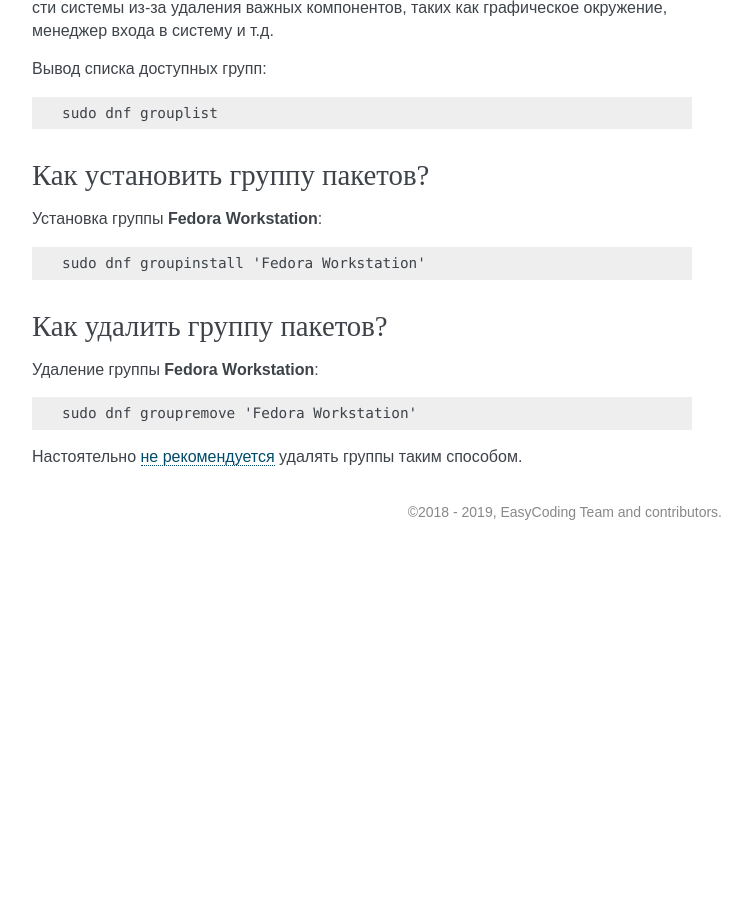
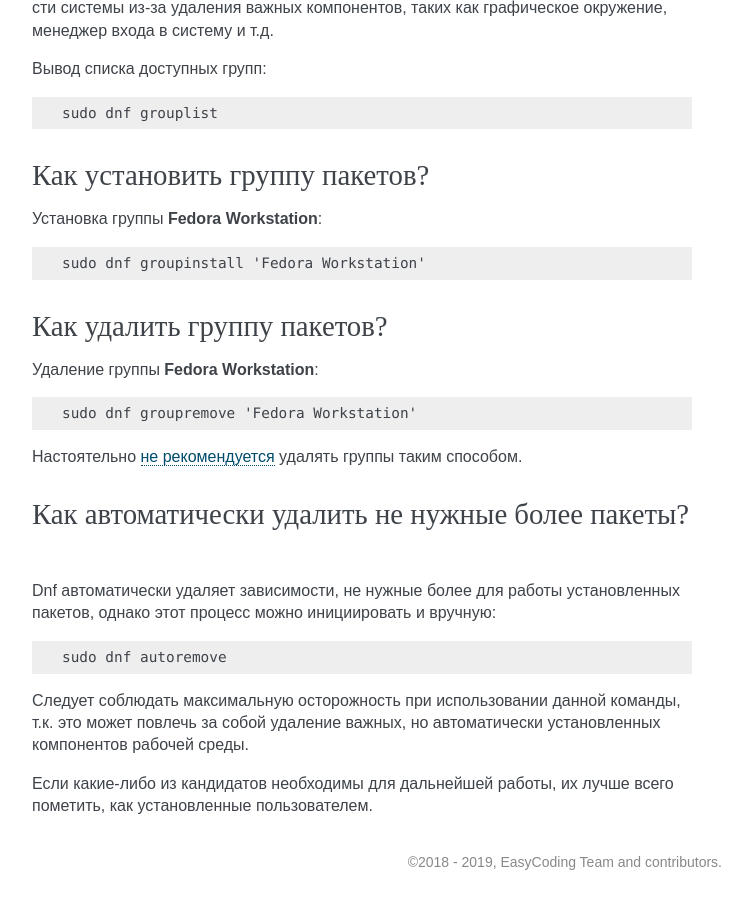
Before and after one commit to RussianFedora/FAQ, a Sphinx documentation site: the page built from source/package-manager.rst, in a window 1280 px wide and 900 px high, scrolled down 15043 px. Shown: the whole window, without its empty margins (388-1140 px from the left). Built offline with Sphinx 7.4.7, drawn with Linux system fonts in a browser that asks for light colours; before the commit the page ends 15593 px from its top, so only the background shows below that; some of the changed text lies outside the part shown.

Commit message:
Added question about dnf autoremove.

```diff
--- a/source/package-manager.rst
+++ b/source/package-manager.rst
@@ -859,3 +859,19 @@ Java 12 (preview):
     sudo dnf groupremove 'Fedora Workstation'
 
 Настоятельно :ref:`не рекомендуется <dnf-groups>` удалять группы таким способом.
+
+.. index:: remove, dnf, autoremove, package, cleanup
+.. _dnf-autoremove:
+
+Как автоматически удалить не нужные более пакеты?
+====================================================
+
+Dnf автоматически удаляет зависимости, не нужные более для работы установленных пакетов, однако этот процесс можно инициировать и вручную:
+
+.. code-block:: text
+
+    sudo dnf autoremove
+
+Следует соблюдать максимальную осторожность при использовании данной команды, т.к. это может повлечь за собой удаление важных, но автоматически установленных компонентов рабочей среды.
+
+Если какие-либо из кандидатов необходимы для дальнейшей работы, их лучше всего пометить, как установленные пользователем.
```
